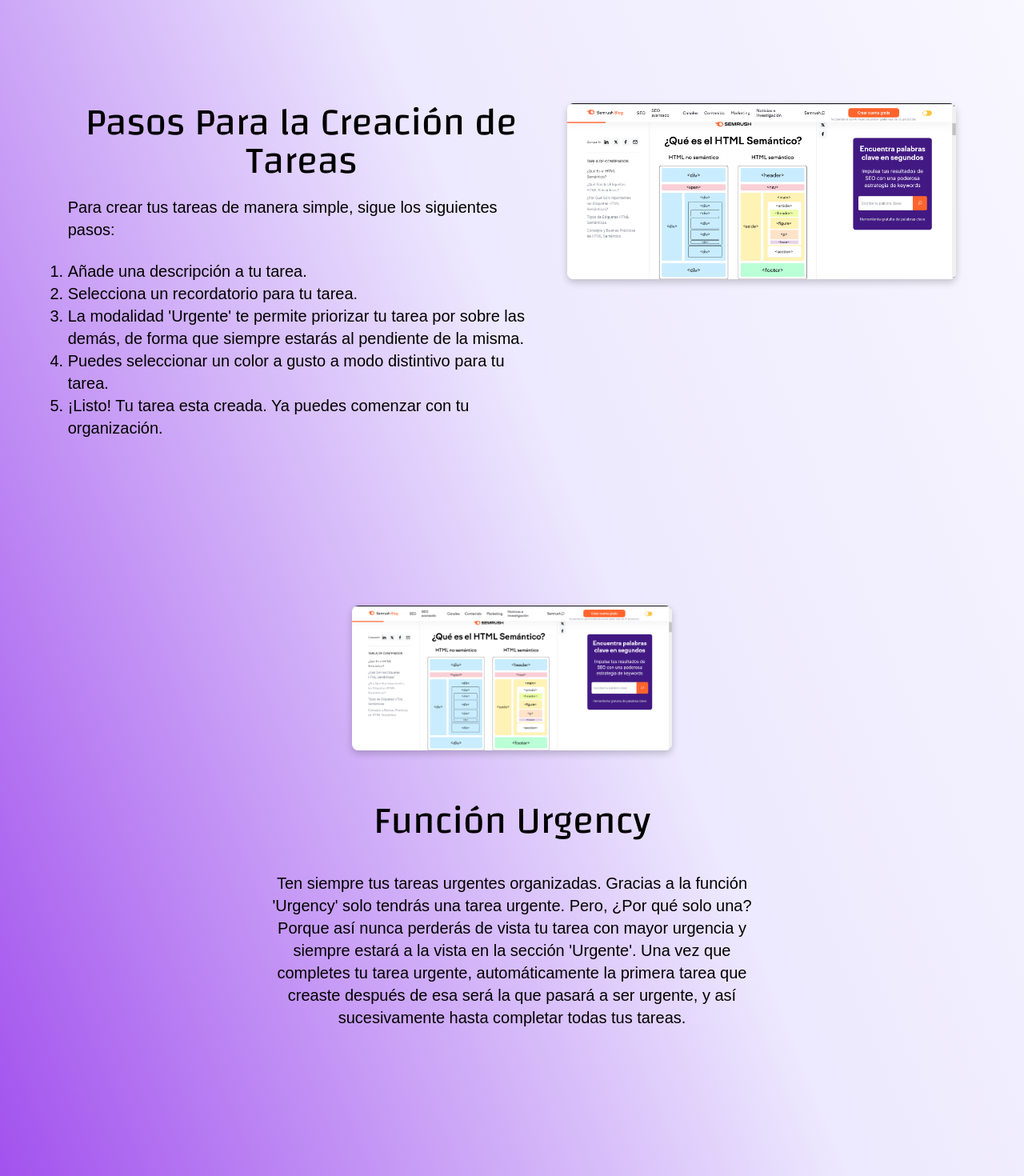
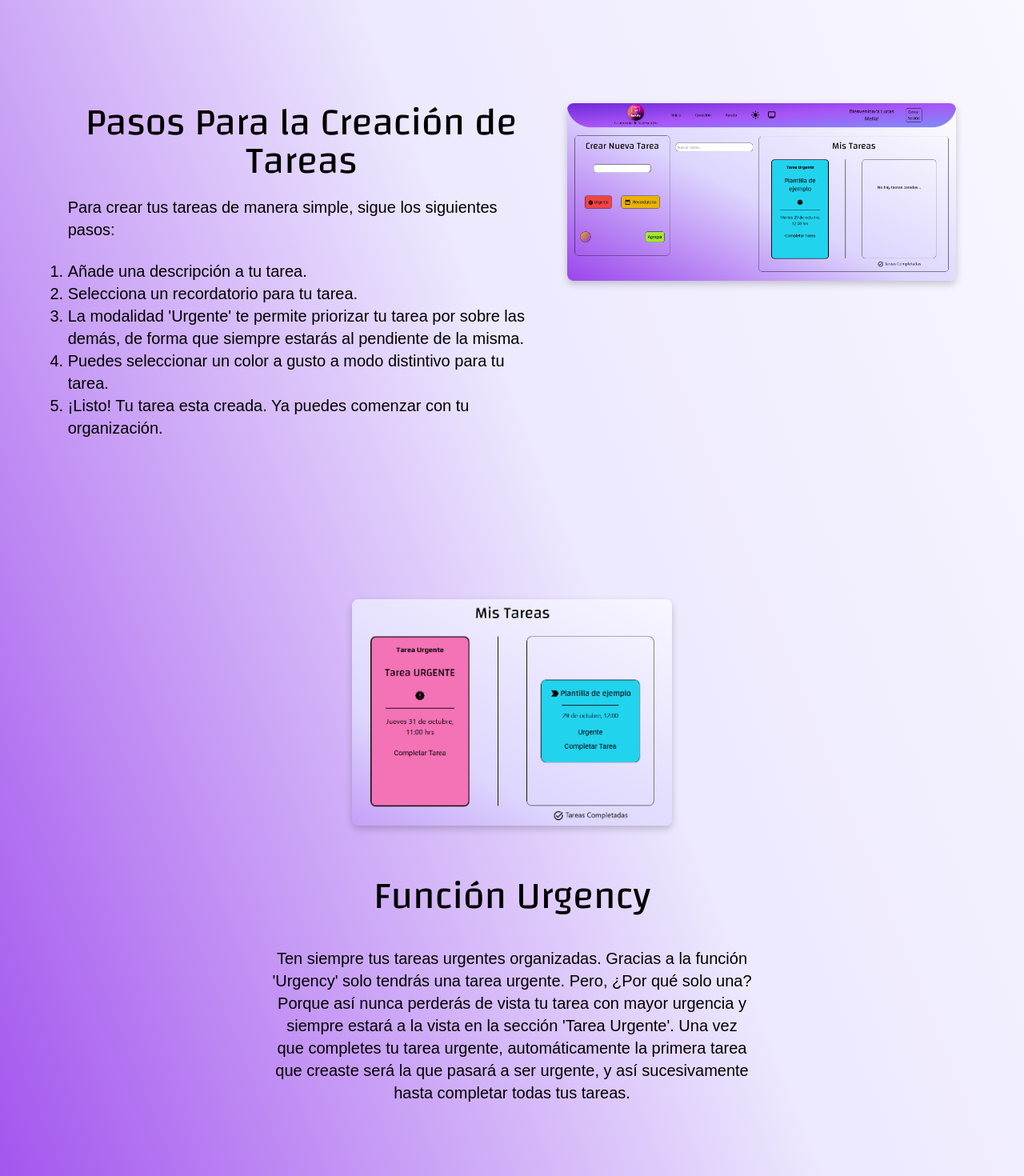
Before and after one commit to LMellaVillanueva/taskify-front, a React (Vite) app: page / in a window 1280 px wide. Shown: the part 1140-2610 px from the top of the page at 80% size. Built offline with nearby package versions, Linux system fonts and the light colour scheme; no server answers; a web font is replaced by a local one; what tailwindcss-animated would draw is missing.

Commit message:
imagenes landing

```diff
--- a/src/App.tsx
+++ b/src/App.tsx
@@ -38,7 +38,7 @@ function App() {
               unstyled: true,
               classNames: {
                 toast:
-                  "bg-violet-100 dark:bg-black shadow-violet-950 font-serif shadow-lg dark:shadow-violet-800 w-full rounded-lg border border-black flex justify-start gap-5 items-center p-3 text-black dark:text-white",
+                  "bg-violet-100 dark:bg-black shadow-violet-950 font-serif shadow-lg dark:shadow-violet-800 w-full rounded-lg border border-black flex justify-start gap-5 items-center p-3 text-black dark:text-white z-50",
                 title: "font-semibold",
               },
             }}
--- a/src/axiosConfig/axiosURL.ts
+++ b/src/axiosConfig/axiosURL.ts
@@ -1,8 +1,8 @@
 import axios from 'axios';
 
 const axiosURL = axios.create({
-//   baseURL: 'https://taskify-back.onrender.com',
-  baseURL: 'http://localhost:4000',
+  baseURL: 'https://taskify-back.onrender.com',
+  // baseURL: 'http://localhost:4000',
 });
 
 export default axiosURL;
--- a/src/components/Landing/Landing.tsx
+++ b/src/components/Landing/Landing.tsx
@@ -1,5 +1,7 @@
 import NavBar from "../navBar/NavBar";
 import taskify1 from "../../assets/taskify1.png";
+import img1 from '../../assets/img1.png';
+import img2 from '../../assets/img2.png';
 import Footer from "../Footer/Footer";
 import { Link, useLocation } from "react-router-dom";
 import { useAppSelector } from "../../redux/store";
@@ -90,22 +92,22 @@ const Landing = () => {
               <li>¡Listo! Tu tarea esta creada. Ya puedes comenzar con tu organización.</li>
             </ol>
           </header>
-          <img src={taskify1} alt="image2" className={`md:w-10/12 lg:w-5/12`} />
+          <img src={img1} alt="image2" className={`md:w-10/12 lg:w-5/12`} />
         </article>
 
         <article id="fnUrgency"
-          className={`text-center flex flex-col items-center gap-16 py-16`}
+          className={`text-center flex flex-col items-center gap-16 py-14`}
         >
-          <img src={taskify1} alt="image3" className={`w-96 lg:w-4/12`} />
+          <img src={img2} alt="image3" className={`w-96 lg:w-4/12`} />
           <header className={`lg:w-1/2`}>
             <h1 className="text-4xl md:text-5xl pb-10 font-titles">Función Urgency</h1>
             <p className="font-text text-xl">
               Ten siempre tus tareas urgentes organizadas. Gracias a la función
               'Urgency' solo tendrás una tarea urgente. Pero, ¿Por qué solo una?
               Porque así nunca perderás de vista tu tarea con mayor urgencia y
-              siempre estará a la vista en la sección 'Urgente'. Una vez que
+              siempre estará a la vista en la sección 'Tarea Urgente'. Una vez que
               completes tu tarea urgente, automáticamente la primera tarea que
-              creaste después de esa será la que
+              creaste será la que
               pasará a ser urgente, y así sucesivamente hasta completar todas
               tus tareas.
             </p>
--- a/src/components/WorkSpace/WorkSpace.tsx
+++ b/src/components/WorkSpace/WorkSpace.tsx
@@ -634,7 +634,7 @@ const WorkSpace = () => {
         </section>
         {taskCompletedOpen && (
           <div
-            className={`fixed inset-0 lg:inset-auto lg:top-0 m-auto p-6 lg:mt-5 flex flex-col gap-8 lg:gap-7 text-center bg-purple-400 z-50
+            className={`fixed inset-0 lg:inset-auto lg:top-0 m-auto p-6 lg:mt-5 flex flex-col gap-8 lg:gap-7 text-center bg-purple-400
               dark:bg-gradient-to-tl dark:from-purple-700 dark:to-black bg-opacity-95 text-black dark:text-white w-4/5 h-5/6 lg:w-7/12 lg:h-5/6 overflow-auto ${
                 styles.barr
               } border border-black rounded-lg ${
```
Also changed, not shown: src/assets/img1.png (added), src/assets/img2.png (added).
